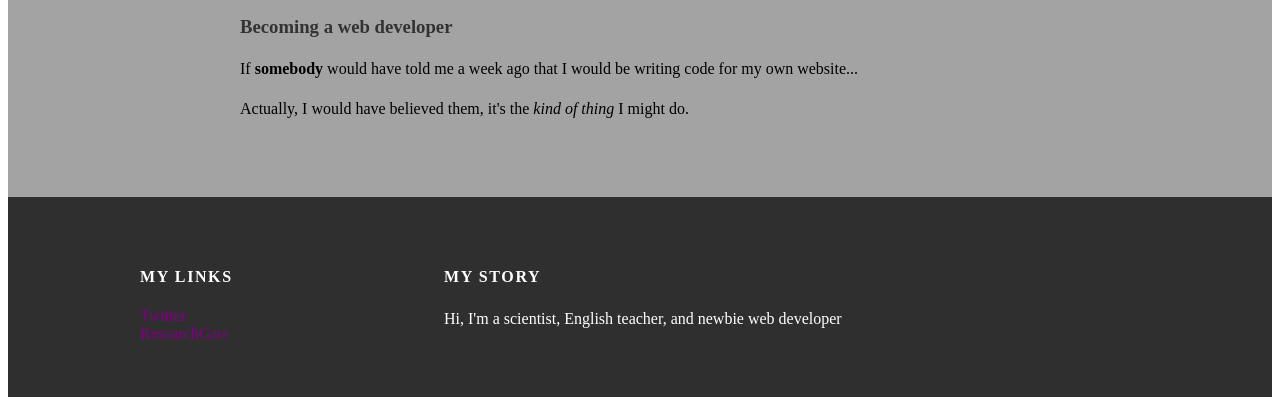
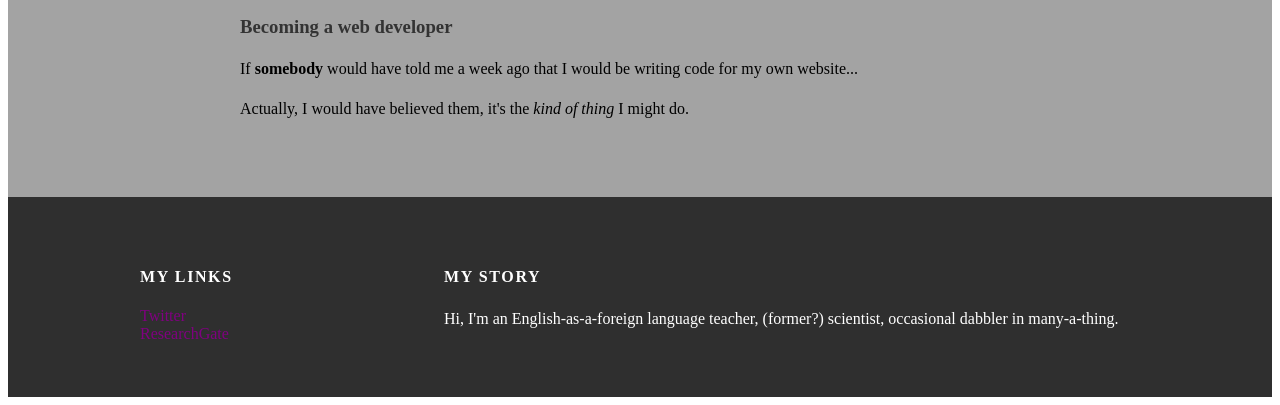
Before and after one commit to priya-ann-s/priya-ann-s.github.io, a plain HTML site: page index.html in a window 1280 px wide. Shown: the part 674-1079 px from the top of the page. Drawn offline with Linux system fonts and the light colour scheme.

Commit message:
Update index.html

```diff
--- a/index.html
+++ b/index.html
@@ -56,7 +56,7 @@
 </div>
 <div class="column">
 <h4>My Story</h4>
-<p>Hi, I'm a scientist, English teacher, and newbie web developer</p>
+<p>Hi, I'm an English-as-a-foreign language teacher, (former?) scientist, occasional dabbler in many-a-thing.</p>
 </div>
       </div>
     </div>
```
